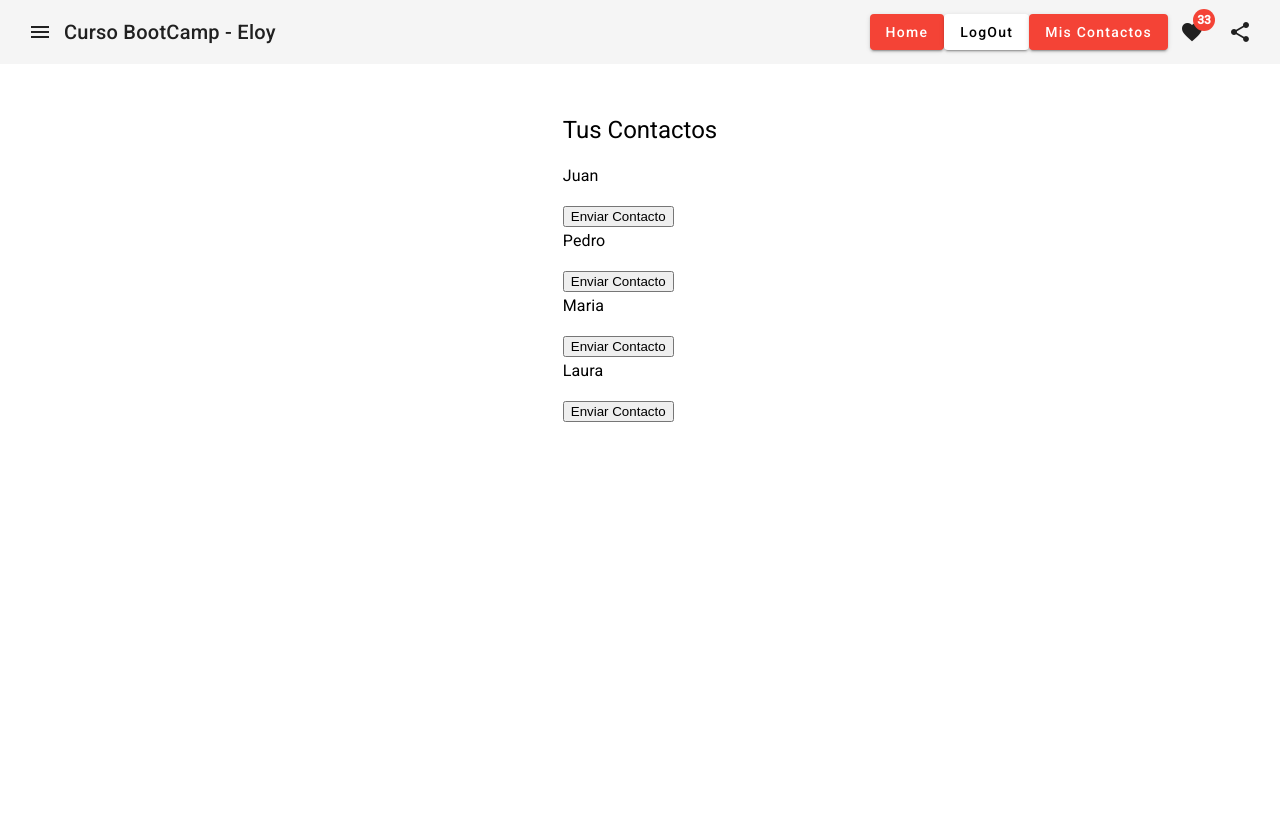
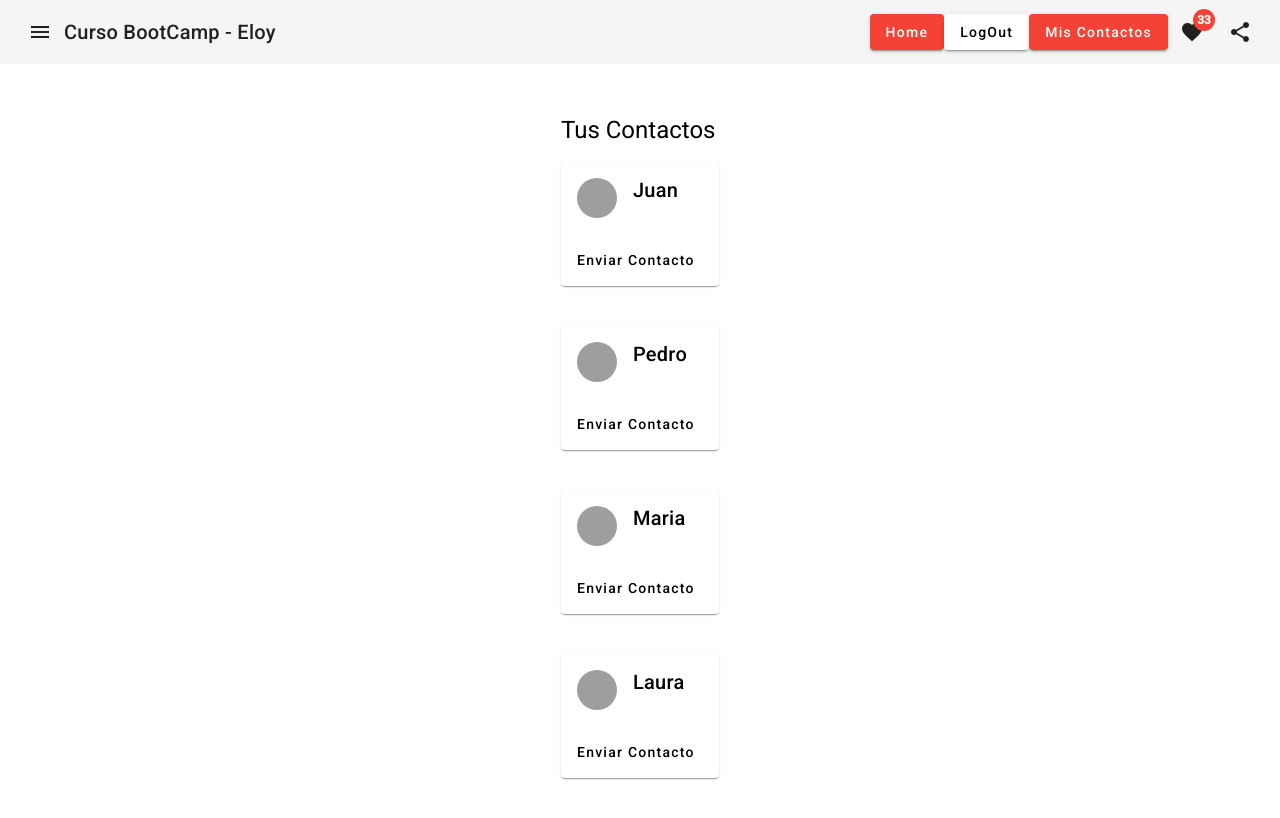
Before and after one commit to eloypgweb/eloy-cursoOpenBootcamp, an Angular app: page /contacts in a window 1280 px wide. Built offline with nearby package versions, Linux system fonts and the light colour scheme; sample sign-in values are in the browser's storage; grey boxes are pictures that could not be loaded.

Commit message:
PrimerosPasos v1.0.6

```diff
--- a/src/app/pages/contact-detail-page/contact-detail-page.component.html
+++ b/src/app/pages/contact-detail-page/contact-detail-page.component.html
@@ -1,4 +1,27 @@
-<h1>Detalles del contacto</h1>
-<li>Id: {{id}}</li>
-<li>Nombre: name</li>
-<li>Descripción: description</li>
+<ng-container *ngIf="contacto?.email"; else elseTemplate>
+    <h1>Detalles del contacto</h1>
+
+    <mat-card class="example-card">
+        <mat-card-header>
+          <div mat-card-avatar class="example-header-image"></div>
+          <mat-card-title>{{contacto?.nombre}} {{contacto?.apellido}}</mat-card-title>
+          <mat-card-subtitle>{{contacto?.email}}</mat-card-subtitle>
+        </mat-card-header>
+        <mat-card-content>
+          <p>
+            La persona seleccionada se llama {{contacto?.nombre}} {{contacto?.apellido}}, con género {{contacto?.sexo}} y su email es {{contacto?.email}}.
+          </p>
+        </mat-card-content>
+        <mat-card-actions>
+          <button mat-button>LIKE</button>
+          <button mat-button>SHARE</button>
+        </mat-card-actions>
+      </mat-card>
+
+
+</ng-container>
+
+<ng-template #elseTemplate>
+    <h1>Ups! No se encontró el contacto</h1>
+    <a routerLink="/contacts">Volver a la lista de contactos</a>
+</ng-template>
--- a/src/app/pages/contact-detail-page/contact-detail-page.component.scss
+++ b/src/app/pages/contact-detail-page/contact-detail-page.component.scss
@@ -0,0 +1,8 @@
+.example-card {
+    max-width: 400px;
+}
+
+.example-header-image {
+    background-image: url('https://material.angular.io/assets/img/examples/shiba1.jpg');
+    background-size: cover;
+}
--- a/src/app/pages/contact-detail-page/contact-detail-page.component.ts
+++ b/src/app/pages/contact-detail-page/contact-detail-page.component.ts
@@ -1,17 +1,23 @@
 import { Component } from '@angular/core';
 import { ActivatedRoute } from '@angular/router';
+import { IContacto } from '../../models/contact.interface';
+import { NgIf } from '@angular/common';
+import {MatButtonModule} from '@angular/material/button';
+import {MatCardModule} from '@angular/material/card';
+
 
 
 @Component({
   selector: 'app-contact-detail-page',
   standalone: true,
-  imports: [],
+  imports: [NgIf, MatButtonModule, MatCardModule],
   templateUrl: './contact-detail-page.component.html',
   styleUrl: './contact-detail-page.component.scss'
 })
 export class ContactDetailPageComponent {
 
   id: any | undefined;
+  contacto: IContacto | undefined;
 
   constructor(private route: ActivatedRoute) { }
 
@@ -25,7 +31,10 @@ export class ContactDetailPageComponent {
       }
     });
 
-
+    // Leer también el state del contacto
+    if(history.state.data){
+      this.contacto = history.state.data;
+    }
 
 
   }
--- a/src/app/pages/contacts-page/contacts-page.component.html
+++ b/src/app/pages/contacts-page/contacts-page.component.html
@@ -1,9 +1,18 @@
 <h1>Tus Contactos</h1>
 
 <!-- Listar los contactos desde mi interface/component.ts -->
+
 <div *ngFor="let contacto of listaContactos; let i=index">
-<div routerLink="{{contacto.id}}">
-    <h3>{{contacto.nombre}} </h3>
-    <button (click)="volverAHome(contacto)">Enviar Contacto</button>
+    <mat-card class="example-card">
+        <div routerLink="{{contacto.id}}" [state]="{data: contacto}">
+            <mat-card-header>
+                <div mat-card-avatar class="example-header-image"></div>
+                <mat-card-title>{{contacto.nombre}}</mat-card-title>
+            </mat-card-header>
+        </div>
+        <mat-card-actions>
+            <button mat-button (click)="volverAHome(contacto)">Enviar Contacto</button>
+        </mat-card-actions>
+    </mat-card>
+    <br><br>
 </div>
-</div>
--- a/src/app/pages/contacts-page/contacts-page.component.scss
+++ b/src/app/pages/contacts-page/contacts-page.component.scss
@@ -0,0 +1,8 @@
+.example-card {
+    max-width: 400px;
+}
+
+.example-header-image {
+    background-image: url('https://material.angular.io/assets/img/examples/shiba1.jpg');
+    background-size: cover;
+}
--- a/src/app/pages/contacts-page/contacts-page.component.ts
+++ b/src/app/pages/contacts-page/contacts-page.component.ts
@@ -3,11 +3,13 @@ import { IContacto } from '../../models/contact.interface';
 import { NgFor } from '@angular/common';
 import { ActivatedRoute, NavigationExtras, Router, RouterLink } from '@angular/router';
 import { ContactService } from '../../service/contact.service';
+import { MatButtonModule } from '@angular/material/button';
+import { MatCardModule } from '@angular/material/card';
 
 @Component({
   selector: 'app-contacts-page',
   standalone: true,
-  imports: [NgFor, RouterLink],
+  imports: [NgFor, RouterLink, MatButtonModule, MatCardModule],
   templateUrl: './contacts-page.component.html',
   styleUrl: './contacts-page.component.scss'
 })
```
